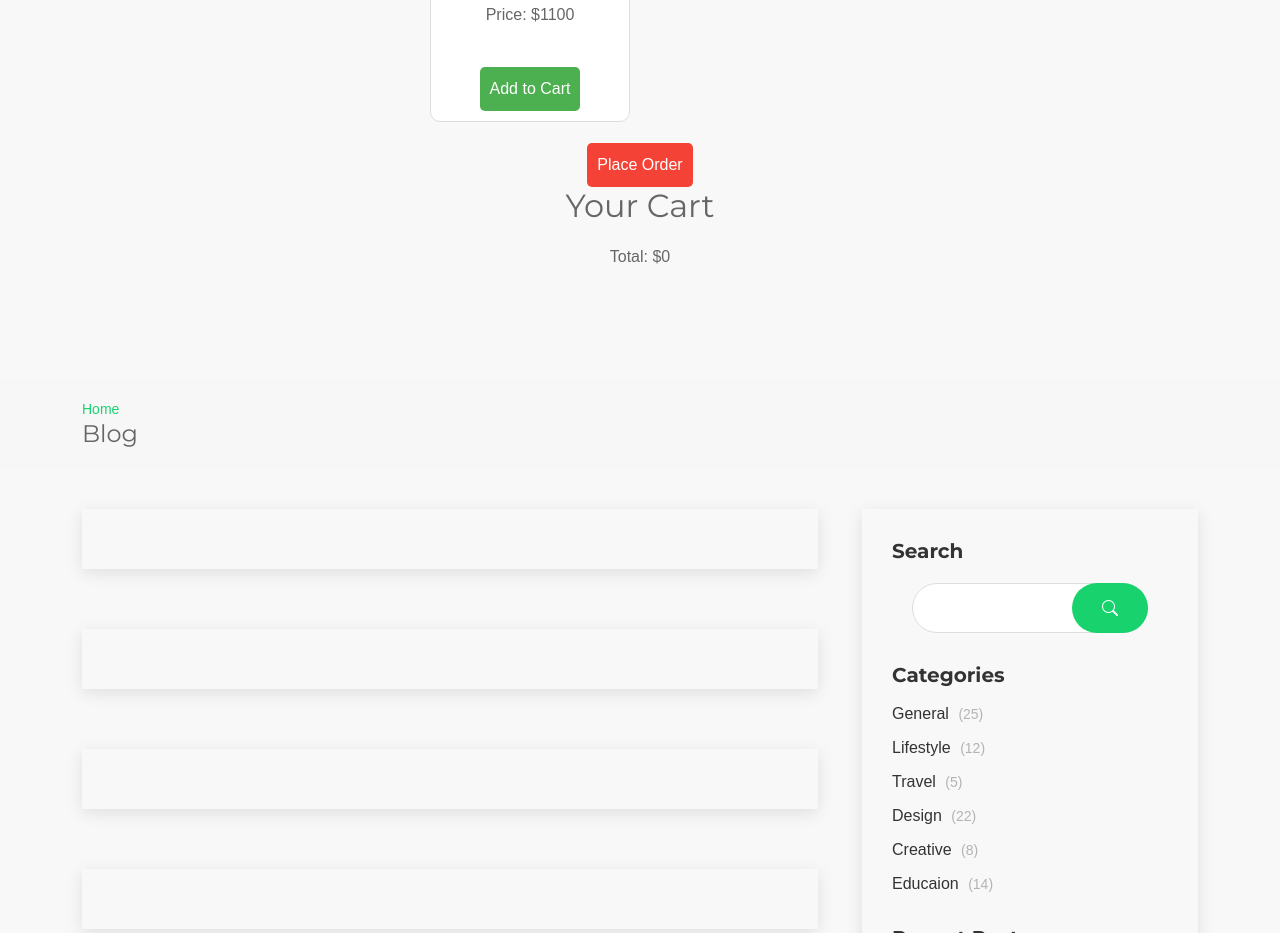
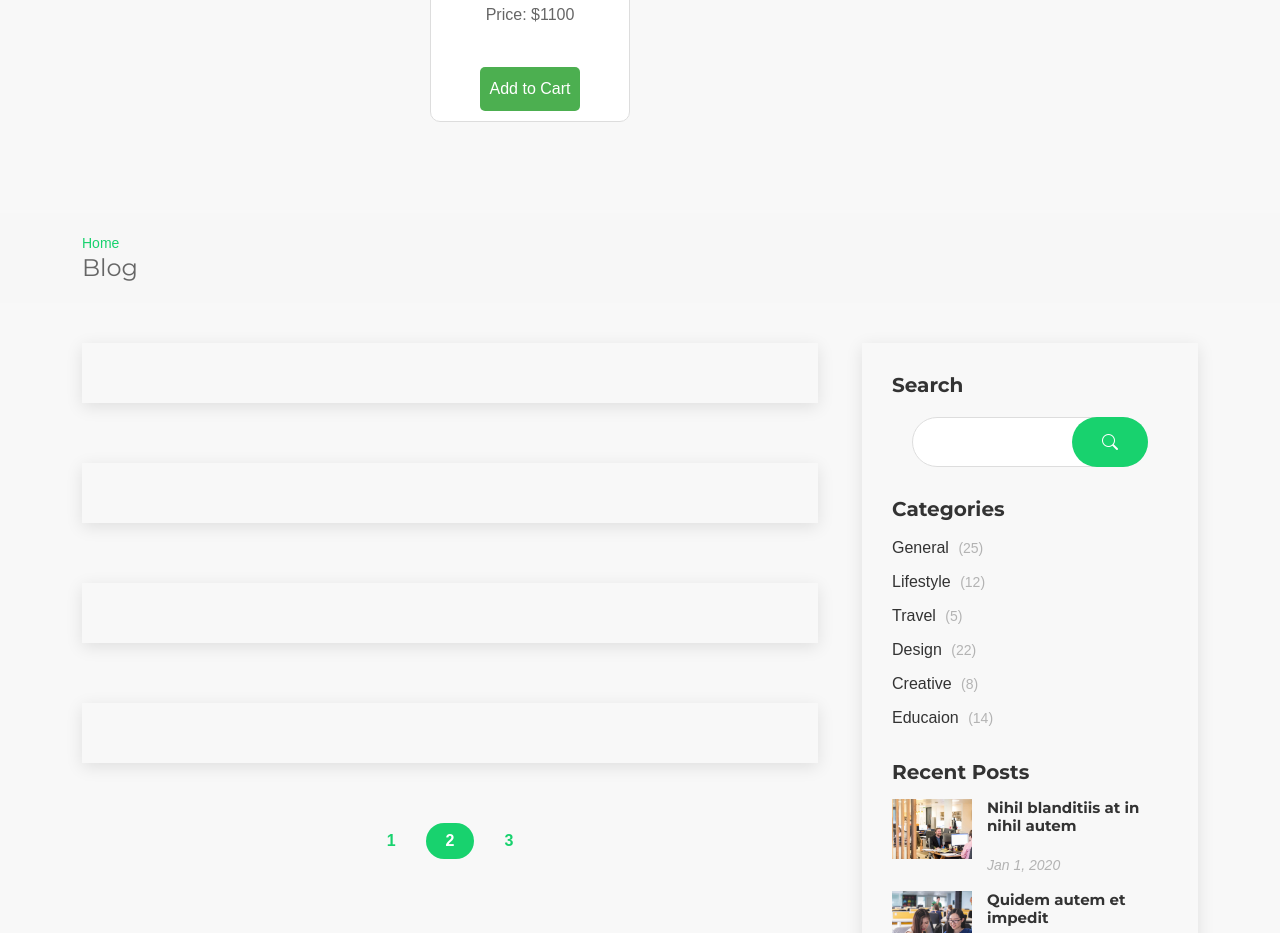
Before and after one commit to bachanangdembe/vmac, a plain HTML site: page pcs.html in a window 1280 px wide. Shown: the part 1069-2002 px from the top of the page. Drawn offline with nearby package versions, Linux system fonts and the light colour scheme.

Commit message:
Update pcs.html

```diff
--- a/pcs.html
+++ b/pcs.html
@@ -215,15 +215,6 @@
 </table>
 
 
-<div class="cart">
-<button onclick="openModal()" style="background:#f44336;">Place Order</button></div>
-<div class="cart">
-
-    <h2>Your Cart</h2>
-
-    <div id="cart-items"></div>
-    <p id="total-price">Total: $0</p>
-</div>
 <!------------------------------->
 <!-- Modal -->
 <div class="modal" id="orderModal">
```
